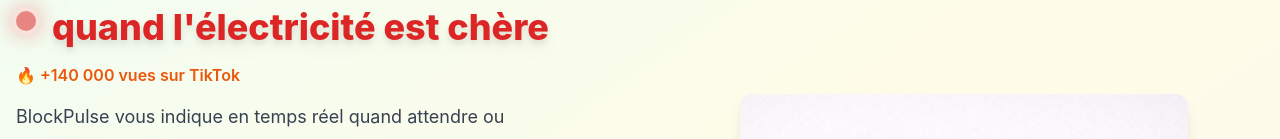
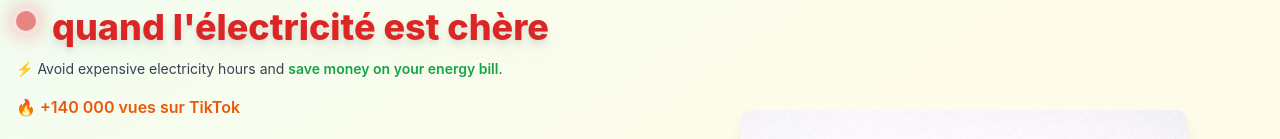
Before and after one commit to cdevl3749/blockpulse-coming-soon, a React (Vite) app: page / in a window 1280 px wide. Shown: the part 165-304 px from the top of the page. Built offline with nearby package versions, Linux system fonts and the light colour scheme; no server answers.

Commit message:
update home v2 final

```diff
--- a/src/App.jsx
+++ b/src/App.jsx
@@ -278,6 +278,9 @@ const HeroSection = ({ fundingData, scrollToOffer }) => {
     </span>
   </span>
 </h2>
+<p className="mt-3 text-sm text-gray-700 text-center md:text-left">
+⚡ Avoid expensive electricity hours and <span className="font-semibold text-green-600">save money on your energy bill</span>.
+</p>
             <div className="mt-4 flex items-center justify-center md:justify-start gap-2">
 
               <span className="text-sm sm:text-base font-semibold text-orange-600">
```
